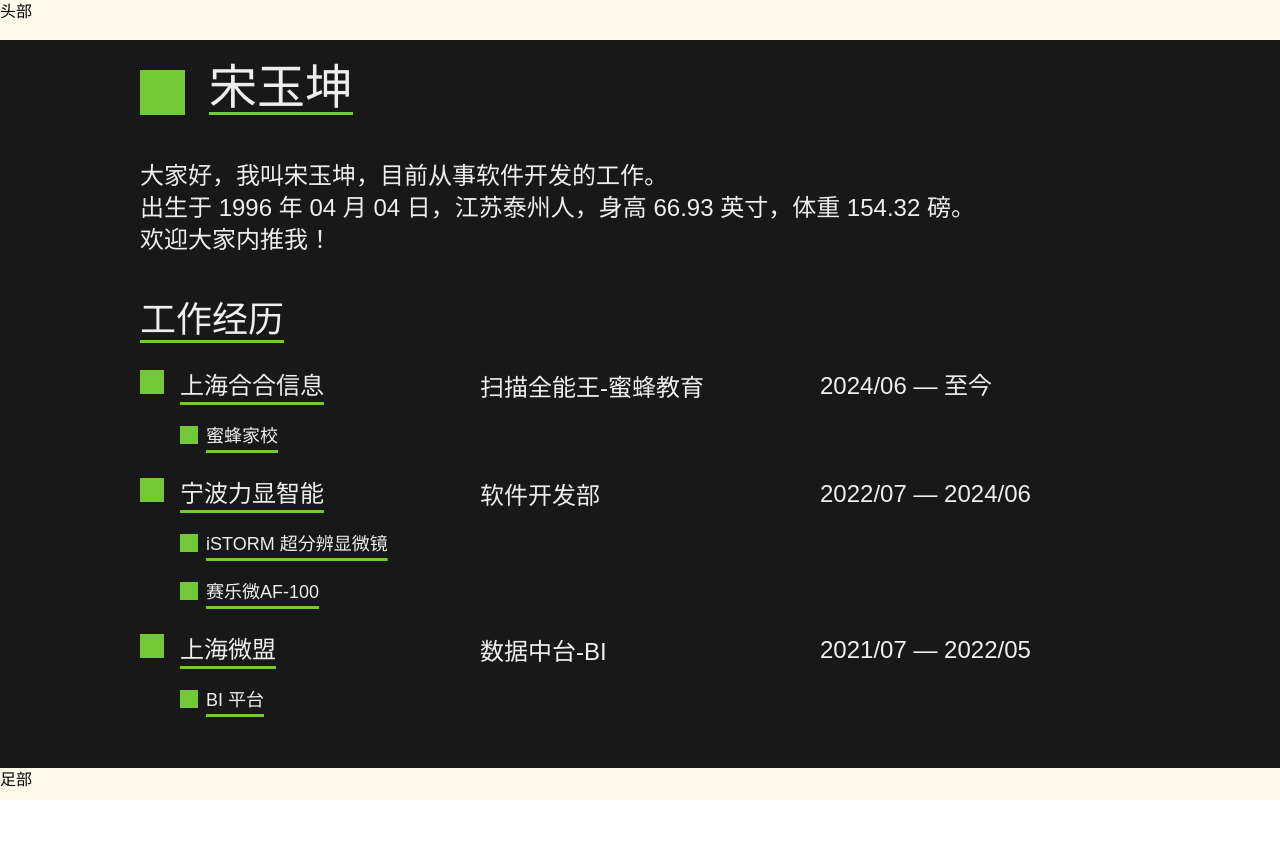
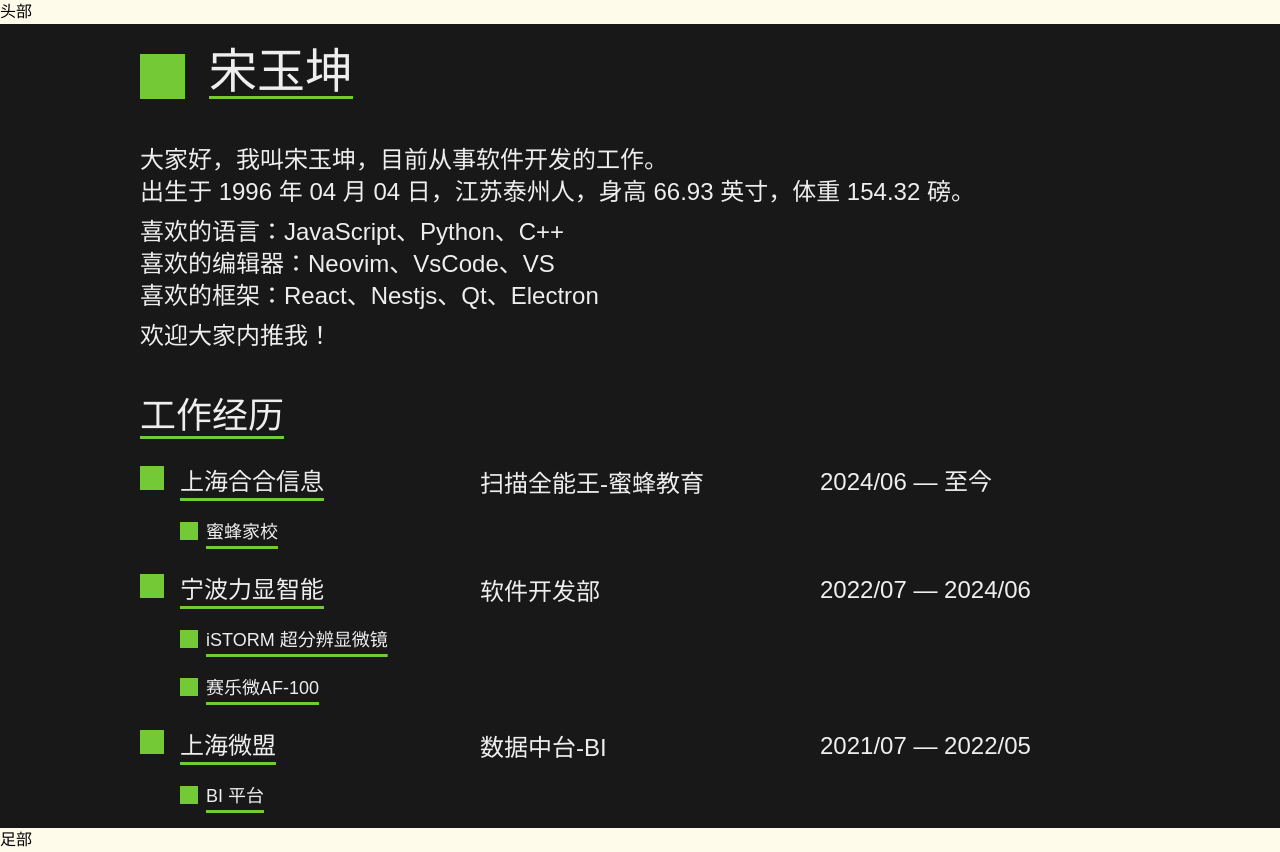
Before and after one commit to songjingwei/jeevsong-cv, a React (Vite) app: page /cv in a window 1280 px wide. Before the commit the page ends 800 px from the top, so only its background shows below. Built offline with nearby package versions, Linux system fonts and the light colour scheme; a web font is replaced by a local one.

Commit message:
optize: 完善简历信息

```diff
--- a/src/pages/CV/index.tsx
+++ b/src/pages/CV/index.tsx
@@ -60,12 +60,17 @@
           <div className="relative top-2">
             <Logo size={45} />
           </div>
-          <LinkText level={1} content="宋玉坤" id="title" href="#title" />
+          <LinkText level={1} content="宋玉坤" id="title" href="https://github.com/songjingwei" />
         </div>
         <p className="mb-10">
           大家好，我叫宋玉坤，目前从事软件开发的工作。<br />
           出生于 1996 年 04 月 04 日，江苏泰州人，身高 66.93 英寸，体重 154.32 磅。<br />
-          欢迎大家内推我！
+          <p className='mt-2'>
+            喜欢的语言：JavaScript、Python、C++ <br />
+            喜欢的编辑器：Neovim、VsCode、VS  <br />
+            喜欢的框架：React、Nestjs、Qt、Electron <br />
+          </p>
+          <p className="mt-2">欢迎大家内推我！</p>
         </p>
         <div>
           <LinkText level={2} content="工作经历" id="experience" href="#experience" />
```
